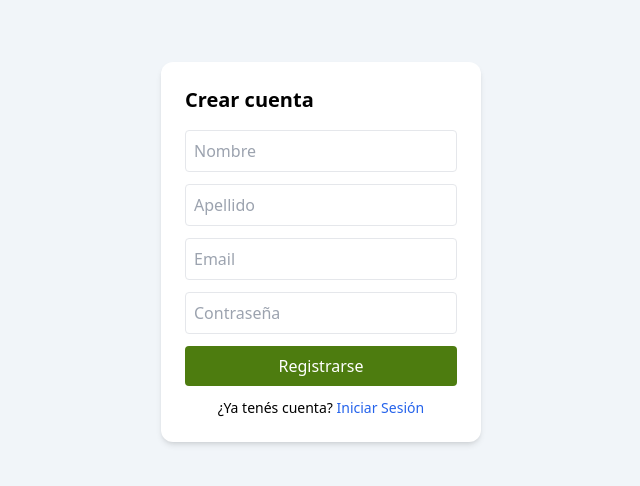
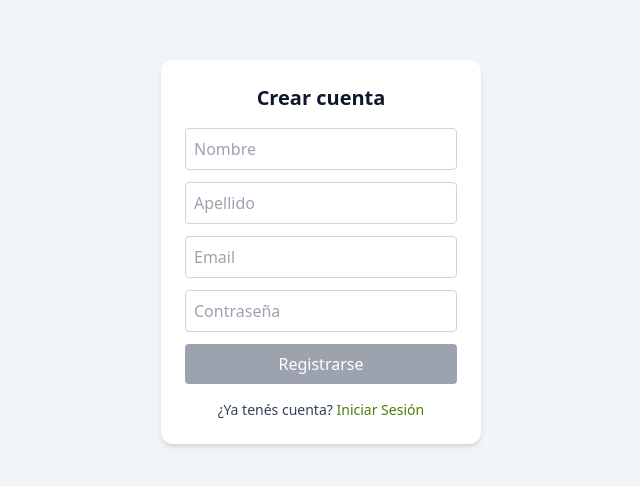
Before and after one commit to RedBoth/Campo-app, a React (Vite) app: page /signup in a window 1280 px wide. Shown: the part 148-634 px from the top of the page, without its empty margins (319-959 px from the left). Built offline with nearby package versions, Linux system fonts and the light colour scheme; no server answers.

Commit message:
Agregadas validaciones en formularios de login/registro

```diff
--- a/src/Router.jsx
+++ b/src/Router.jsx
@@ -15,14 +15,14 @@ export default function Router() {
 
         <Route
           path="/"
-          element={ currentUser ? <Navigate to="/campos" /> : <Navigate to="/login" /> }
+          element={ currentUser ? <Navigate to="/dashboard" /> : <Navigate to="/login" /> }
         />
 
         <Route path="/login" element={<Login />} />
         <Route path="/signup" element={<SignUp />} />
 
         <Route
-          path="/campos"
+          path="/dashboard"
           element={
             <ProtectedRoute user={currentUser}>
               <Dashboard />
--- a/src/components/ui/Sidebar.jsx
+++ b/src/components/ui/Sidebar.jsx
@@ -1,7 +1,7 @@
 import { useState } from "react";
 
 export default function Sidebar({ onNavigate, currentUser }) {
-  const [activeItem, setActiveItem] = useState("inicio");
+  const [activeItem, setActiveItem] = useState("campos");
 
   const navItems = [
     { id: "inicio", label: "Inicio", icon: "home" },
--- a/src/pages/CamposPage.jsx
+++ b/src/pages/CamposPage.jsx
@@ -130,6 +130,7 @@ export default function CamposPage() {
             ));
             showToast("Imagen actualizada", "success");
         } catch (error) {
+            console.error(error);
             showToast("Error al subir imagen", "error");
         }
     };
--- a/src/pages/Login.jsx
+++ b/src/pages/Login.jsx
@@ -1,22 +1,31 @@
 import { useState } from "react";
 import { useNavigate, Link } from "react-router-dom";
 import { useAuth } from "../context/AuthProvider";
+import { useToast } from "../context/ToastProvider"
+import LoadingSpinner from "../components/ui/LoadingSpinner";
 
 export default function Login() {
   const [email, setEmail] = useState("");
   const [password, setPassword] = useState("");
   const [error, setError] = useState("");
+  const [loading, setLoading] = useState(false);
 
   const { login } = useAuth();
   const navigate = useNavigate();
+  const { showToast } = useToast();
 
   const handleLogin = async (e) => {
     e.preventDefault();
+    setError("");
+    setLoading(true);
     try {
       await login(email, password);
       navigate("/campos");
     } catch (err) {
+      console.error(err);
       setError("Email o contraseña incorrectos");
+      showToast("Error al iniciar sesión", "error");
+      setLoading(false);
     }
   };
 
@@ -37,6 +46,7 @@ export default function Login() {
           placeholder="Email"
           value={email}
           onChange={(e) => setEmail(e.target.value)}
+          disabled={loading}
           className="w-full p-2 mb-3 border rounded"
         />
 
@@ -45,14 +55,28 @@ export default function Login() {
           placeholder="Contraseña"
           value={password}
           onChange={(e) => setPassword(e.target.value)}
+          disabled={loading}
           className="w-full p-2 mb-3 border rounded"
         />
 
         <button
-          type="submit"
-          className="w-full bg-primary text-white py-2 rounded hover:bg-blue-700"
-        >
-          Entrar
+            type="submit"
+            disabled={loading || !email || !password}
+            className={`w-full py-2 rounded text-white font-medium flex items-center justify-center gap-2 transition-all
+              ${
+                loading || !email || !password
+                  ? "bg-gray-400 cursor-not-allowed"
+                  : "bg-primary hover:bg-blue-700 shadow-md active:scale-95"
+              }`}
+          >
+            {loading ? (
+              <>
+                <LoadingSpinner size="sm" color="border-white" />
+                <span>Entrando...</span>
+              </>
+            ) : (
+              "Entrar"
+            )}
         </button>
         <p className="text-sm text-center mt-3">
           ¿No tenés cuenta?{" "}
--- a/src/pages/SignUp.jsx
+++ b/src/pages/SignUp.jsx
@@ -1,36 +1,48 @@
 import { useState } from "react";
 import { useNavigate, Link } from "react-router-dom";
 import { useAuth } from "../context/AuthProvider";
+import { useToast } from "../context/ToastProvider";
+import LoadingSpinner from "../components/ui/LoadingSpinner";
 
 export default function SignUp() {
   const { signup } = useAuth();
+  const navigate = useNavigate();
+  const { showToast } = useToast();
 
   const [email, setEmail] = useState("");
   const [password, setPassword] = useState("");
   const [nombre, setNombre] = useState("");
   const [apellido, setApellido] = useState("");
+
   const [error, setError] = useState("");
-
-  const navigate = useNavigate();
+  const [loading, setLoading] = useState(false);
 
   const handleRegister = async (e) => {
     e.preventDefault();
     setError("");
+    setLoading(true);
 
     try {
       await signup(email, password, nombre, apellido);
       navigate("/campos");
 
     } catch (err) {
+      console.error(err);
+      let mensajeError = "Error al registrarse.";
+
       if (err.code === "auth/email-already-in-use") {
-        setError("El email ya está registrado.");
+        mensajeError = "El email ya está registrado.";
       } else if (err.code === "auth/weak-password") {
-        setError("La contraseña debe tener al menos 6 caracteres.");
-      } else {
-        setError("Error al registrarse.");
+        mensajeError = "La contraseña debe tener al menos 6 caracteres.";
       }
+
+      setError(mensajeError);
+      showToast(mensajeError, "error");
+      setLoading(false);
     }
   };
+
+  const isFormValid = email && password && nombre && apellido;
 
   return (
     <div className="min-h-screen flex items-center justify-center bg-neutral-gray100">
@@ -38,16 +50,24 @@ export default function SignUp() {
         onSubmit={handleRegister}
         className="bg-neutral-white p-6 rounded-xl shadow-md w-80"
       >
-        <h2 className="text-xl font-bold mb-4">Crear cuenta</h2>
+        <h2 className="text-xl font-bold mb-4 text-center text-neutral-gray900">
+          Crear cuenta
+        </h2>
 
-        {error && <p className="text-danger text-sm mb-2">{error}</p>}
+        {error && (
+            <div className="bg-red-50 border border-red-200 text-red-600 px-3 py-2 rounded text-sm mb-4">
+            {error}
+          </div>
+        )}
 
+        <div className="flex flex-col gap-3">
           <input
             type="text"
             placeholder="Nombre"
             value={nombre}
             onChange={(e) => setNombre(e.target.value)}
-          className="w-full p-2 mb-3 border rounded"
+            disabled={loading}
+            className="w-full p-2 border border-neutral-gray300 rounded focus:outline-none focus:ring-2 focus:ring-primary disabled:bg-gray-100"
           />
 
           <input
@@ -55,7 +75,8 @@ export default function SignUp() {
             placeholder="Apellido"
             value={apellido}
             onChange={(e) => setApellido(e.target.value)}
-          className="w-full p-2 mb-3 border rounded"
+            disabled={loading}
+            className="w-full p-2 border border-neutral-gray300 rounded focus:outline-none focus:ring-2 focus:ring-primary disabled:bg-gray-100"
           />
 
           <input
@@ -63,7 +84,8 @@ export default function SignUp() {
             placeholder="Email"
             value={email}
             onChange={(e) => setEmail(e.target.value)}
-          className="w-full p-2 mb-3 border rounded"
+            disabled={loading}
+            className="w-full p-2 border border-neutral-gray300 rounded focus:outline-none focus:ring-2 focus:ring-primary disabled:bg-gray-100"
           />
 
           <input
@@ -71,19 +93,34 @@ export default function SignUp() {
             placeholder="Contraseña"
             value={password}
             onChange={(e) => setPassword(e.target.value)}
-          className="w-full p-2 mb-3 border rounded"
+            disabled={loading}
+            className="w-full p-2 border border-neutral-gray300 rounded focus:outline-none focus:ring-2 focus:ring-primary disabled:bg-gray-100"
           />
 
           <button
             type="submit"
-          className="w-full bg-primary text-neutral-white py-2 rounded hover:bg-blue-700"
+            disabled={loading || !isFormValid}
+            className={`w-full py-2 rounded text-neutral-white font-medium flex items-center justify-center gap-2 transition-all
+              ${
+                loading || !isFormValid
+                  ? "bg-gray-400 cursor-not-allowed"
+                  : "bg-primary hover:bg-blue-700 shadow-md active:scale-95"
+              }`}
           >
-          Registrarse
+            {loading ? (
+              <>
+                <LoadingSpinner size="sm" color="border-white" />
+                <span>Registrando...</span>
+              </>
+            ) : (
+              "Registrarse"
+            )}
           </button>
+        </div>
 
-        <p className="text-sm text-center mt-3">
+        <p className="text-sm text-center mt-4 text-neutral-gray700">
           ¿Ya tenés cuenta?{" "}
-          <Link to="/login" className="text-blue-600 hover:underline">
+          <Link to="/login" className="text-primary font-medium hover:underline">
             Iniciar Sesión
           </Link>
         </p>
```
Lines whose indentation alone changed are shown as unchanged.
